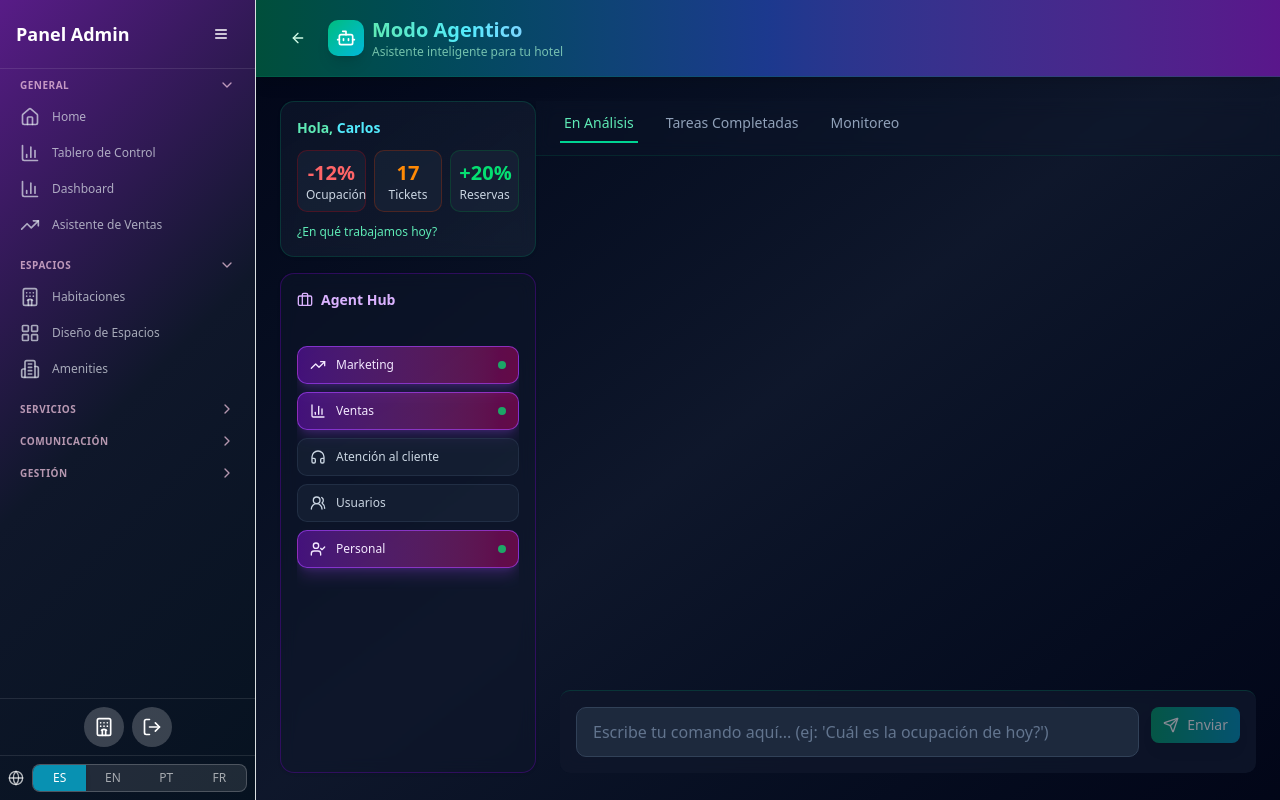
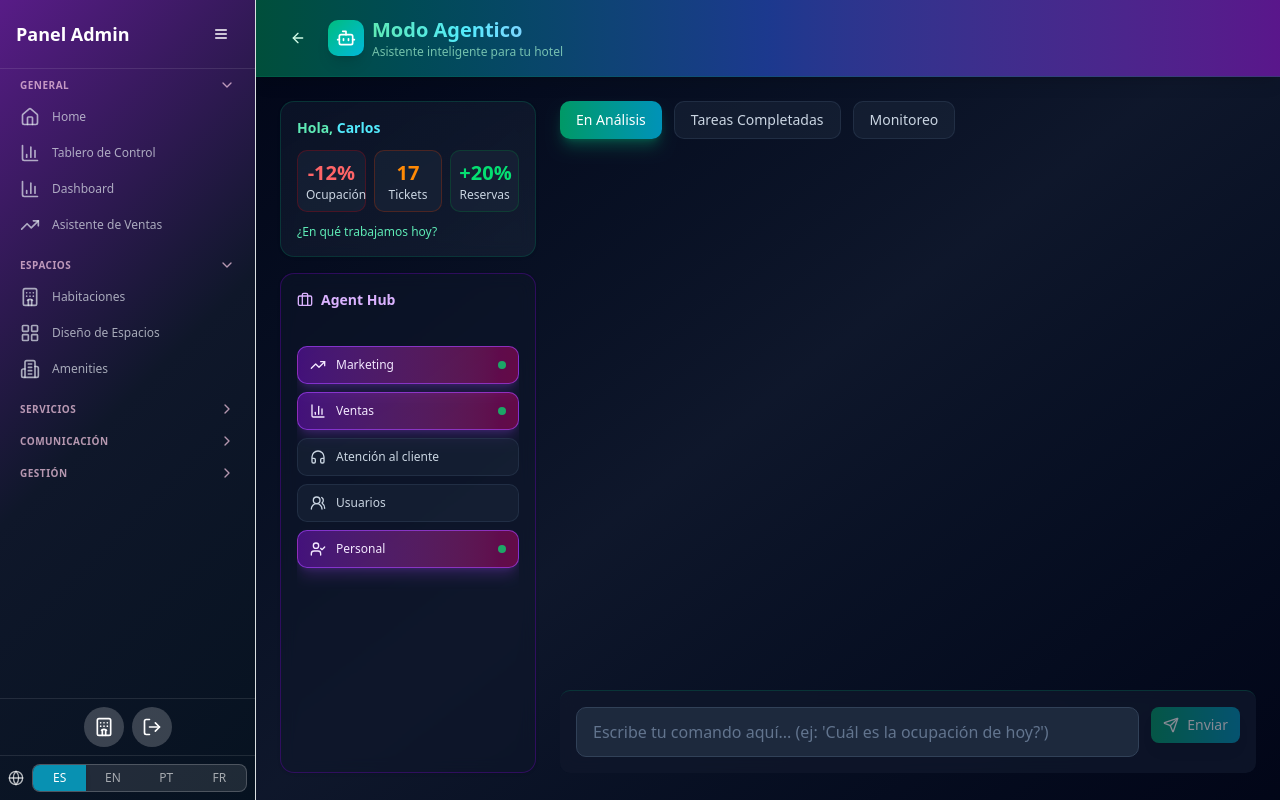
Before and after one commit to jirafa-team/boreal-the-host-ui, a Next.js app: page /admin/agentico in a window 1280 px wide. Built offline with nearby package versions, Linux system fonts and the light colour scheme.

Commit message:
style: update tab style with gradient and rounded corners
Use gradient background and rounded corners for active tabs; subtle dark gray for inactive tabs.

Co-authored-by: Hugo Marcelo Del Negro <5897525+hmarcelodn@users.noreply.github.com>

```diff
--- a/app/admin/agentico/page.tsx
+++ b/app/admin/agentico/page.tsx
@@ -141,8 +141,8 @@ export default function AgenticoPage() {
         {/* Right Content Area */}
         <div className="flex-1 flex flex-col">
           {/* Tabs Navigation */}
-          <div className="border-b border-emerald-700/20 bg-slate-900/30 backdrop-blur-sm mb-4 -mx-6 px-6 py-3">
-            <div className="flex gap-6">
+          <div className="mb-4">
+            <div className="flex gap-3">
               {[
                 { id: "analysis", label: "En Análisis" },
                 { id: "completed", label: "Tareas Completadas" },
@@ -151,10 +151,10 @@ export default function AgenticoPage() {
                 <button
                   key={tab.id}
                   onClick={() => setActiveTab(tab.id as "analysis" | "completed" | "monitoring")}
-                  className={`pb-2 px-1 text-sm font-medium border-b-2 transition-colors ${
+                  className={`px-4 py-2 text-sm font-medium rounded-lg transition-all ${
                     activeTab === tab.id
-                      ? "text-emerald-300 border-emerald-400"
-                      : "text-slate-400 border-transparent hover:text-slate-300"
+                      ? "bg-gradient-to-r from-emerald-600 to-cyan-600 text-white shadow-lg shadow-emerald-500/30"
+                      : "bg-slate-800/50 text-slate-300 hover:bg-slate-700/50 border border-slate-700/50"
                   }`}
                 >
                   {tab.label}
```
